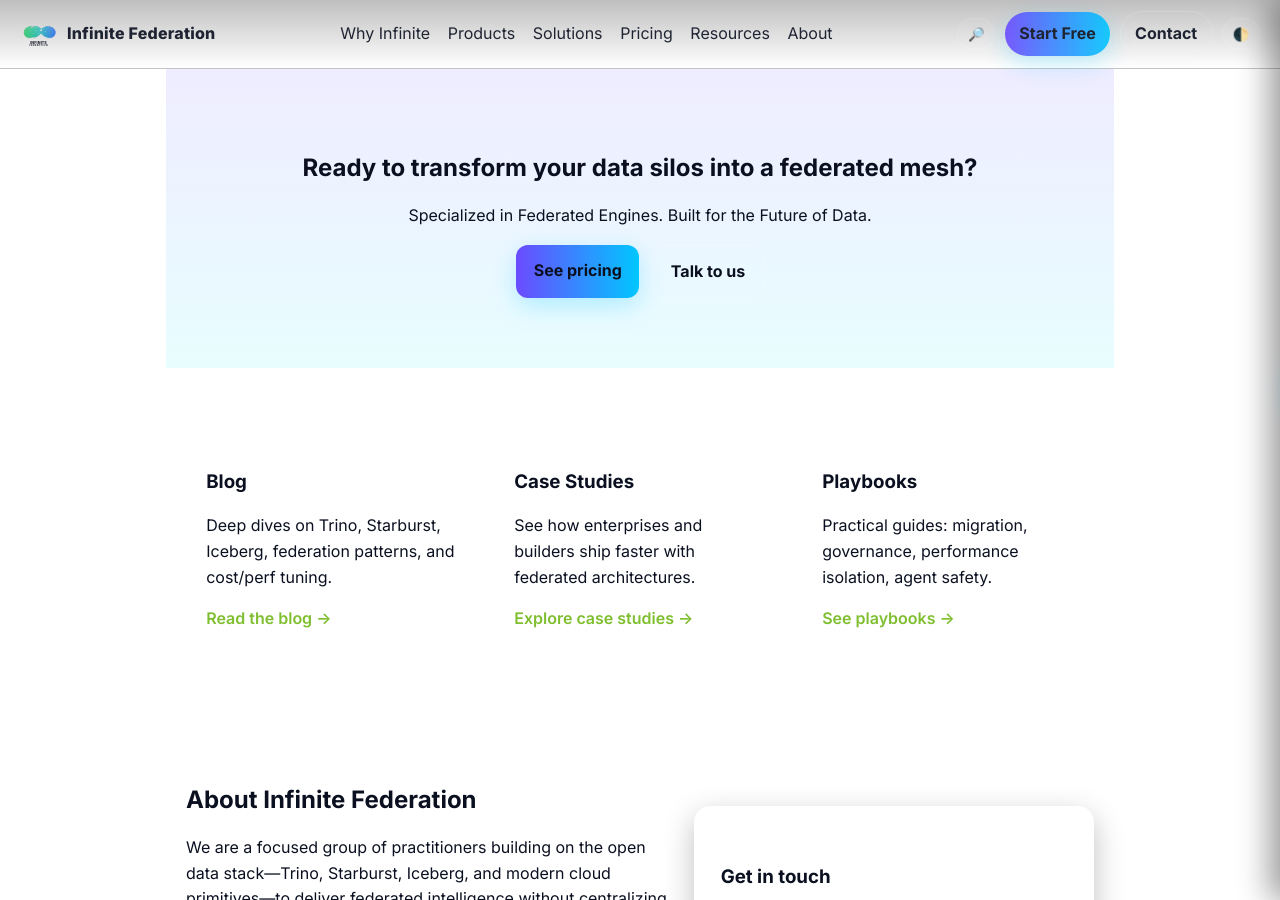
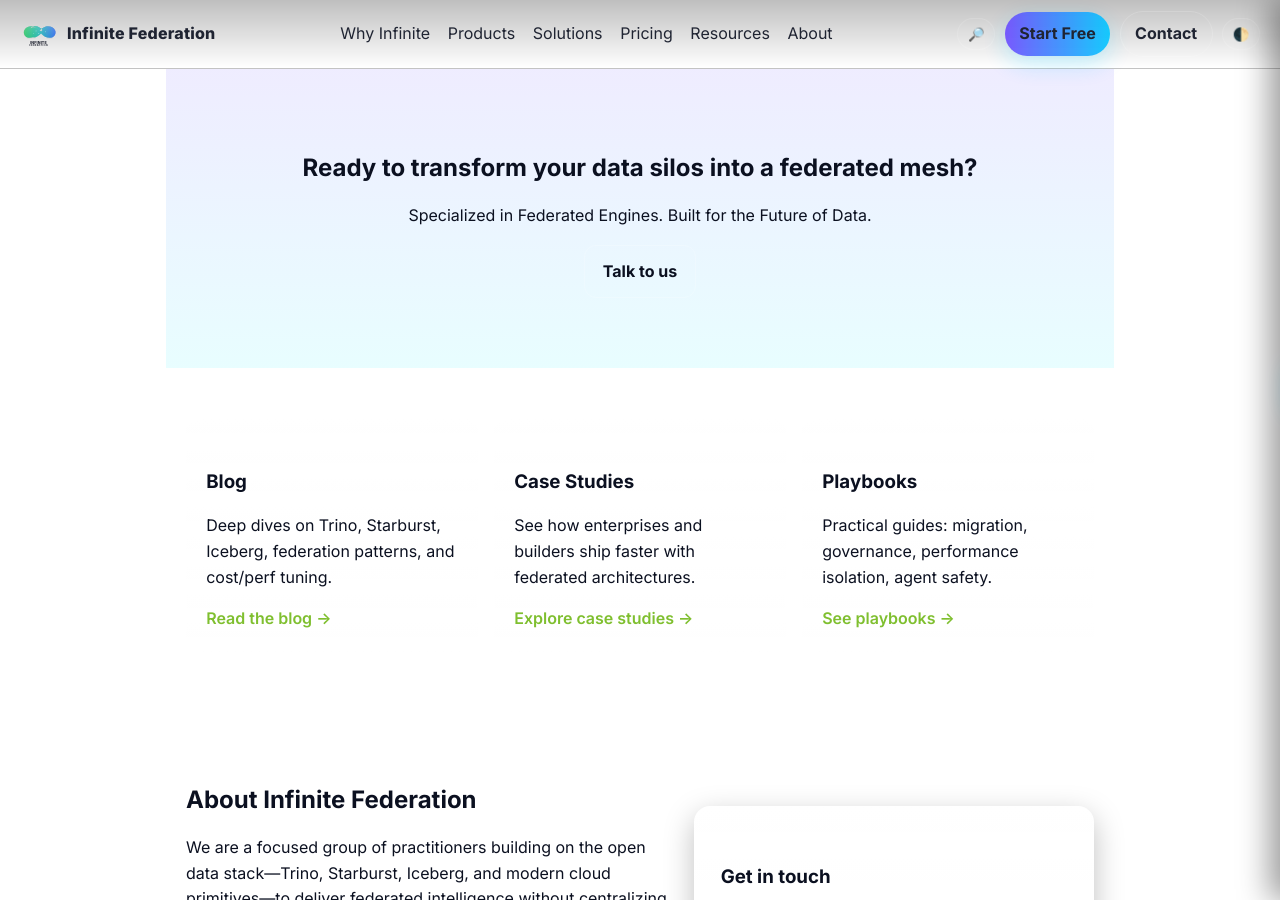
Before and after one commit to InfiniteFederation/InfiniteFederation.github.io, a Jekyll site: the page built from index.md, in a window 1280 px wide and 900 px high, scrolled down 1814 px. Built offline with Jekyll 4.4.1, drawn with Linux system fonts in a browser that asks for light colours.

Commit message:
Updated Content

```diff
--- a/_layouts/home.html
+++ b/_layouts/home.html
@@ -87,7 +87,6 @@ layout: default
     <h2>Ready to transform your data silos into a federated mesh?</h2>
     <p>Specialized in Federated Engines. Built for the Future of Data.</p>
     <div class="cta-row" style="justify-content:center">
-      <a class="btn" href="/pricing/">See pricing</a>
       <a class="btn ghost" href="/contact/">Talk to us</a>
     </div>
   </div>
```
